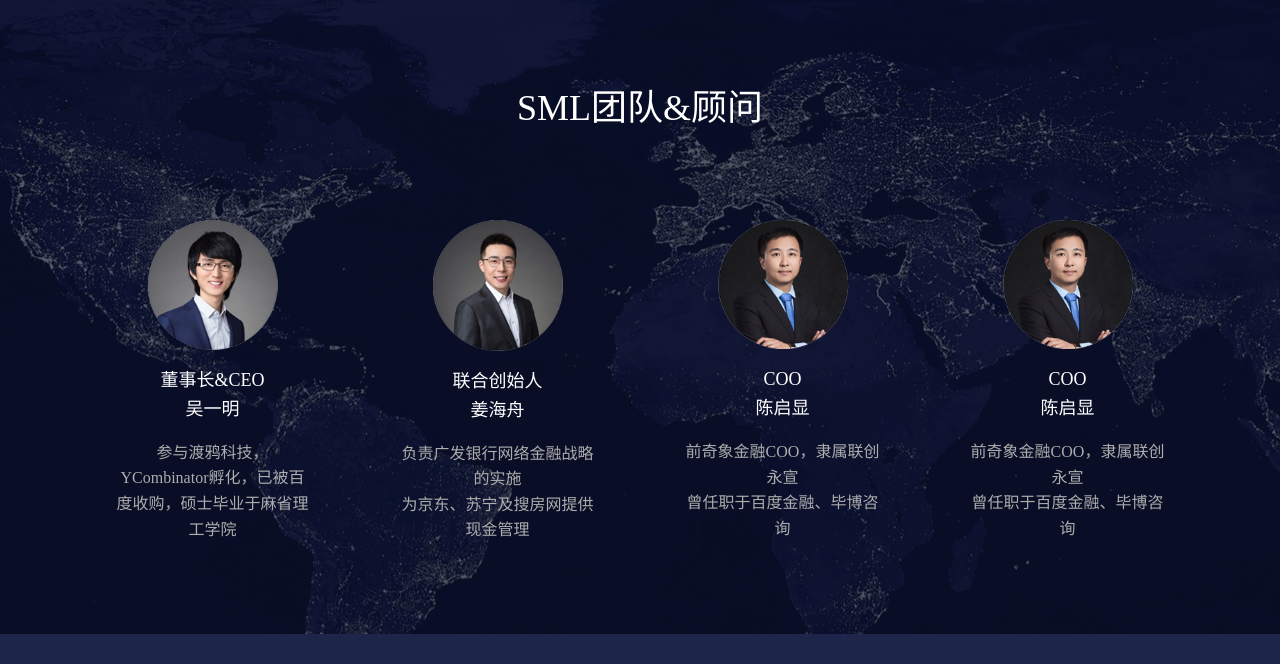
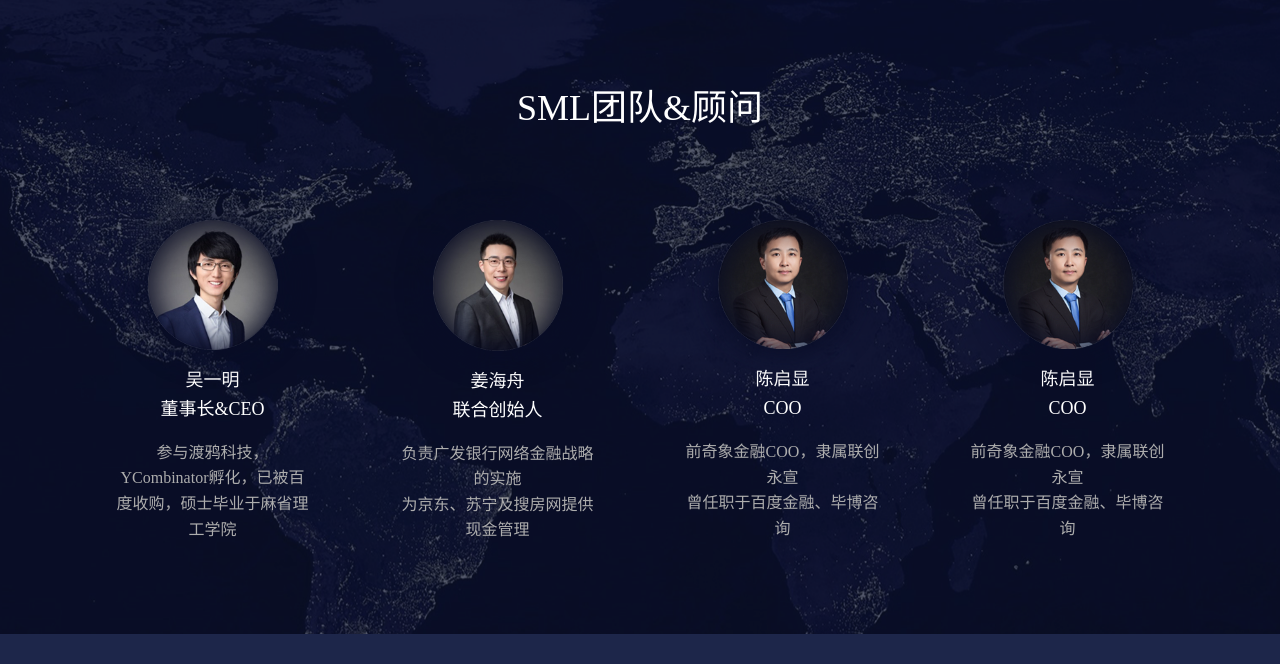
Before and after one commit to zhusiqing/coin, a plain HTML site: page index.html in a window 1280 px wide. Shown: the part 5203-5867 px from the top of the page. Drawn offline with Linux system fonts and the light colour scheme; a script that the page names is missing; a web font is replaced by a local one.

Commit message:
顾问头像虚化，名字上提

```diff
--- a/css/index.css
+++ b/css/index.css
@@ -420,6 +420,22 @@ p{
 }
 .testimonials .features-list .star-container > img{
     width: 130px;
+    position: relative;
+}
+.testimonials .features-list .star-container > .blur{
+    width: 130px;
+    position: relative;
+    margin: 0 auto;
+}
+.testimonials .features-list .star-container > .blur::after{
+    content: '\0020';
+    position: absolute;
+    width: 100%;
+    height: 100%;
+    top: 0;
+    left: 0;
+    border-radius: 50%;
+    box-shadow: 0 0 30px 4px #090d26,0 0 30px 4px #090d26 inset;
 }
 .testimonials .features-list .details{
     padding: 0 30px;
--- a/index.html
+++ b/index.html
@@ -338,10 +338,12 @@
                 <div class="col-md-3 col-sm-6 col-xs-12">
                     <div class="features-list">
                         <div class="star-container">
-                            <img src="./img/character1.png" class="img-responsive center-block whitestar">
+                            <div class="blur">
+                                <img src="./img/character1.png" class="img-responsive center-block whitestar">
+                            </div>
                         </div>
                         <div class="content-middle">
-                            <p class="feature-title ">董事长&CEO<br>吴一明</p>
+                            <p class="feature-title ">吴一明<br>董事长&CEO</p>
                         </div>
                         <p class="details">参与渡鸦科技，YCombinator孵化，已被百度收购，硕士毕业于麻省理工学院</p>
                     </div>
@@ -349,10 +351,13 @@
                 <div class="col-md-3 col-sm-6 col-xs-12">
                     <div class="features-list">
                         <div class="star-container">
-                            <img src="./img/character2.png" class="img-responsive center-block whitestar">
+                            <div class="blur">
+                                <img src="./img/character2.png" class="img-responsive center-block whitestar">
+                            </div>
+
                         </div>
                         <div class="content-middle">
-                            <p class="feature-title ">联合创始人<br>姜海舟</p>
+                            <p class="feature-title ">姜海舟<br>联合创始人</p>
                         </div>
                         <p class="details">负责广发银行网络金融战略的实施<br>为京东、苏宁及搜房网提供现金管理</p>
                     </div>
@@ -360,10 +365,12 @@
                 <div class="col-md-3 col-sm-6 col-xs-12">
                     <div class="features-list">
                         <div class="star-container">
-                            <img src="./img/character3.png" class="img-responsive center-block whitestar">
+                            <div class="blur">
+                                <img src="./img/character3.png" class="img-responsive center-block whitestar">
+                            </div>
                         </div>
                         <div class="content-middle">
-                            <p class="feature-title ">COO<br>陈启显</p>
+                            <p class="feature-title ">陈启显<br>COO</p>
                         </div>
                         <p class="details">前奇象金融COO，隶属联创永宣<br>曾任职于百度金融、毕博咨询</p>
                     </div>
@@ -371,10 +378,12 @@
                 <div class="col-md-3 col-sm-6 col-xs-12">
                     <div class="features-list">
                         <div class="star-container">
-                            <img src="./img/character3.png" class="img-responsive center-block whitestar">
+                            <div class="blur">
+                                <img src="./img/character3.png" class="img-responsive center-block whitestar">
+                            </div>
                         </div>
                         <div class="content-middle">
-                            <p class="feature-title ">COO<br>陈启显</p>
+                            <p class="feature-title ">陈启显<br>COO</p>
                         </div>
                         <p class="details">前奇象金融COO，隶属联创永宣<br>曾任职于百度金融、毕博咨询</p>
                     </div>
```
